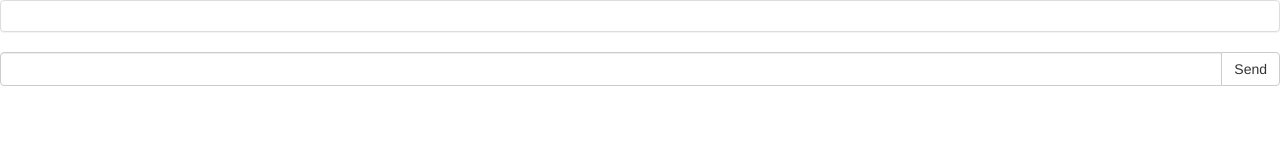
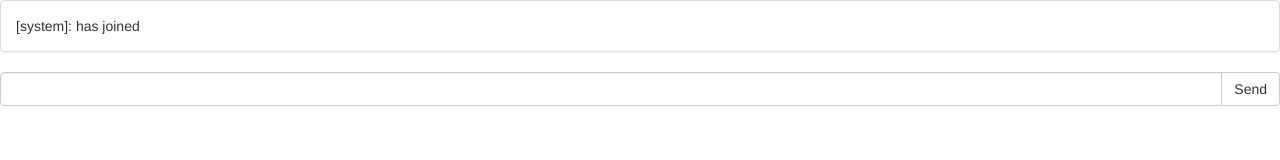
Before and after one commit to TigerTopher/iframe-chat, a plain HTML site: page chat-template.html in a window 1280 px wide. Drawn offline with nearby package versions, Linux system fonts and the light colour scheme.

Commit message:
Add history and system

```diff
--- a/chat-template.html
+++ b/chat-template.html
@@ -1,7 +1,6 @@
 <html>
 	<head>
-		<title>iFrame Chat Template
-		</title>
+		<title>iFrame Chat Template</title>
 
 	</head>
 	<body>
@@ -29,7 +28,7 @@
 	<script src="https://maxcdn.bootstrapcdn.com/bootstrap/3.3.7/js/bootstrap.min.js"></script>
 
 	<script>
-		var iframe_id = -1;
+		window.parent.postMessage("[system]: " + window.name + " has joined", "*");
 
 		// Here's what happens when you send a message
 		document.getElementById('send_button').onclick = function() {
@@ -39,17 +38,15 @@
 
 				document.getElementById("message_area").value = "";
 				window.parent.postMessage("[" + window.name + "]: " + message, "*");
-				// chat_content.innerHTML += message + "<br>";
 			}
 		};
 
-		// Respond to events... Append message to chat content
+		// Respond to events... Replace message to chat content
 		window.addEventListener('message', function(event) {
-			console.log(event);
-			console.log(event.data);
 			var chat_content = document.getElementById('chat-content');
 			if (event.data != "") {
-				chat_content.innerHTML += event.data + "<br>";
+				chat_content.innerHTML = event.data;
+				//chat_content.innerHTML += event.data + "<br>";
 			}
 		},false);
 	</script>
```
Also changed, not shown: assets/js/main.js (+7 -8 lines).
